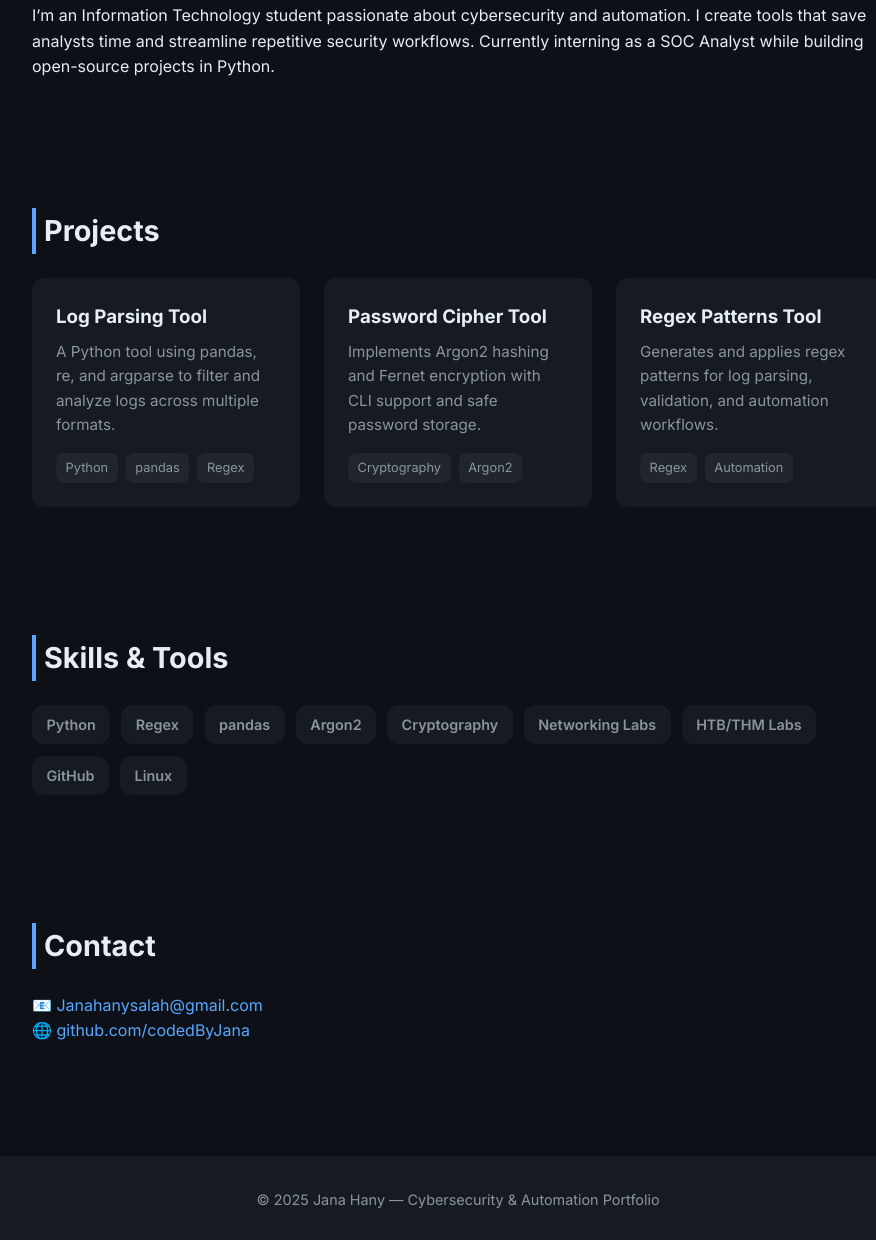
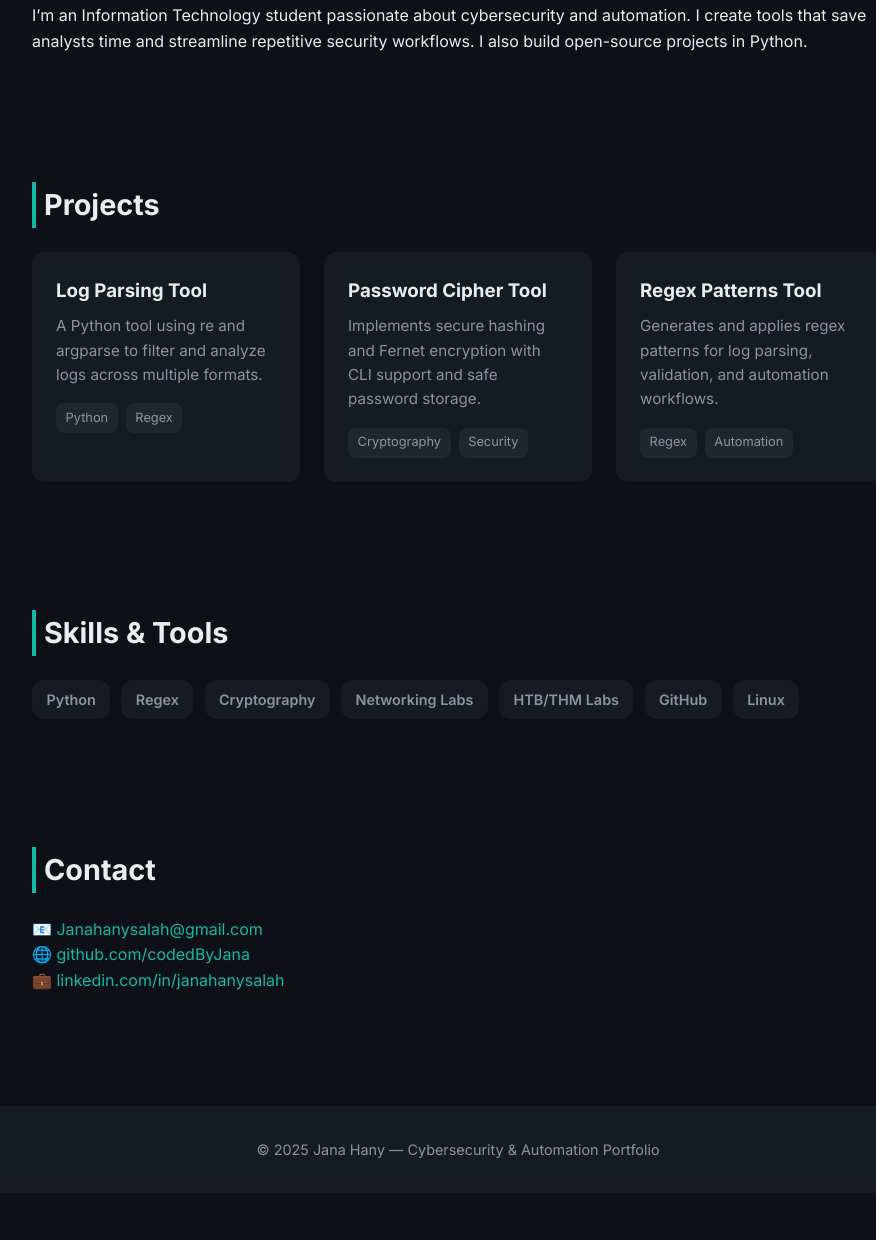
Before and after one commit to codedByJana/JanaHany, a plain HTML site: page index.html in a window 1280 px wide. Shown: the part 912-2152 px from the top of the page, without its empty margins (182-1058 px from the left). After the commit the page ends 2105 px from the top, so only its background shows below. Drawn offline with Linux system fonts and the light colour scheme.

Commit message:
Update index.html

```diff
--- a/index.html
+++ b/index.html
@@ -13,7 +13,7 @@
       --bg: #0d1117;
       --fg: #e6edf3;
       --muted: #8b949e;
-      --accent: #58a6ff;
+      --accent: #14b8a6; /* teal blue */
       --card: #161b22;
       --radius: 12px;
     }
@@ -169,7 +169,7 @@
   <!-- About -->
   <section id="about">
     <h2>About Me</h2>
-    <p>I’m an Information Technology student passionate about cybersecurity and automation. I create tools that save analysts time and streamline repetitive security workflows. Currently interning as a SOC Analyst while building open-source projects in Python.</p>
+    <p>I’m an Information Technology student passionate about cybersecurity and automation. I create tools that save analysts time and streamline repetitive security workflows. I also build open-source projects in Python.</p>
   </section>
 
   <!-- Projects -->
@@ -178,13 +178,13 @@
     <div class="projects-grid">
       <div class="project-card">
         <h3>Log Parsing Tool</h3>
-        <p>A Python tool using pandas, re, and argparse to filter and analyze logs across multiple formats.</p>
-        <div class="tags"><span class="tag">Python</span><span class="tag">pandas</span><span class="tag">Regex</span></div>
+        <p>A Python tool using re and argparse to filter and analyze logs across multiple formats.</p>
+        <div class="tags"><span class="tag">Python</span><span class="tag">Regex</span></div>
       </div>
       <div class="project-card">
         <h3>Password Cipher Tool</h3>
-        <p>Implements Argon2 hashing and Fernet encryption with CLI support and safe password storage.</p>
-        <div class="tags"><span class="tag">Cryptography</span><span class="tag">Argon2</span></div>
+        <p>Implements secure hashing and Fernet encryption with CLI support and safe password storage.</p>
+        <div class="tags"><span class="tag">Cryptography</span><span class="tag">Security</span></div>
       </div>
       <div class="project-card">
         <h3>Regex Patterns Tool</h3>
@@ -198,9 +198,9 @@
   <section id="skills">
     <h2>Skills & Tools</h2>
     <div class="skills-list">
-      <span>Python</span><span>Regex</span><span>pandas</span>
-      <span>Argon2</span><span>Cryptography</span>
-      <span>Networking Labs</span><span>HTB/THM Labs</span>
+      <span>Python</span><span>Regex</span>
+      <span>Cryptography</span><span>Networking Labs</span>
+      <span>HTB/THM Labs</span>
       <span>GitHub</span><span>Linux</span>
     </div>
   </section>
@@ -210,6 +210,7 @@
     <h2>Contact</h2>
     <p>📧 <a href="mailto:Janahanysalah@gmail.com">Janahanysalah@gmail.com</a></p>
     <p>🌐 <a href="https://github.com/codedByJana" target="_blank">github.com/codedByJana</a></p>
+    <p>💼 <a href="http://www.linkedin.com/in/janahanysalah" target="_blank">linkedin.com/in/janahanysalah</a></p>
   </section>
 
   <footer>
```
